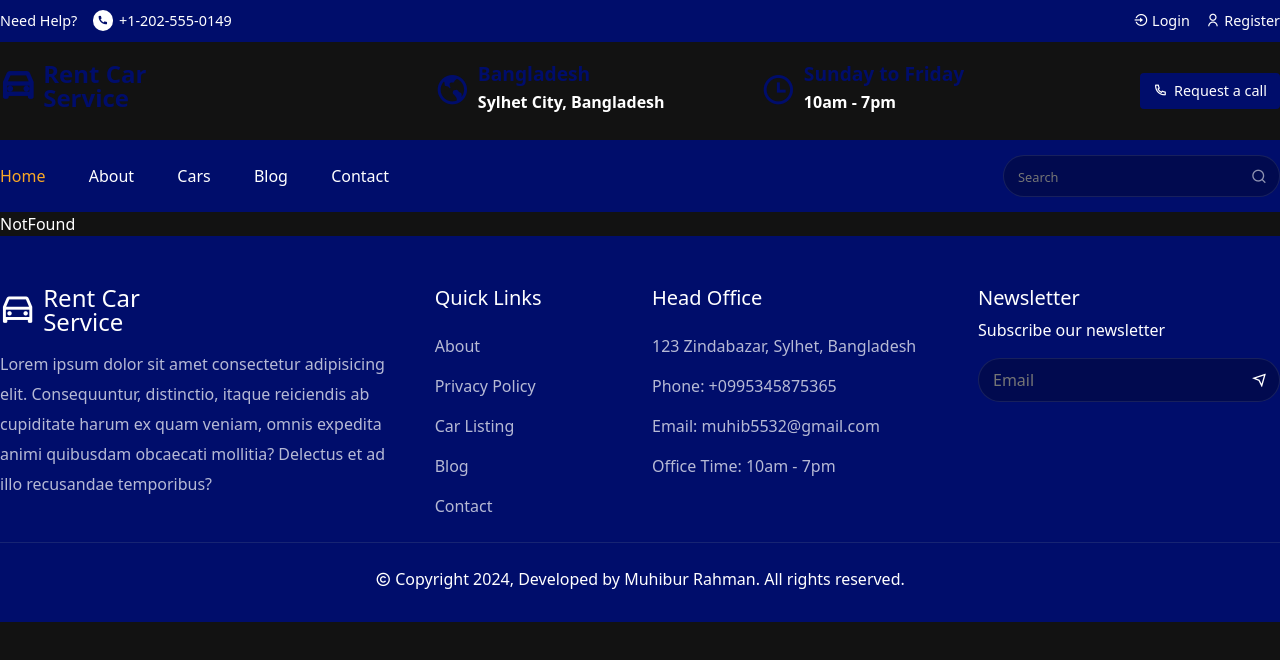
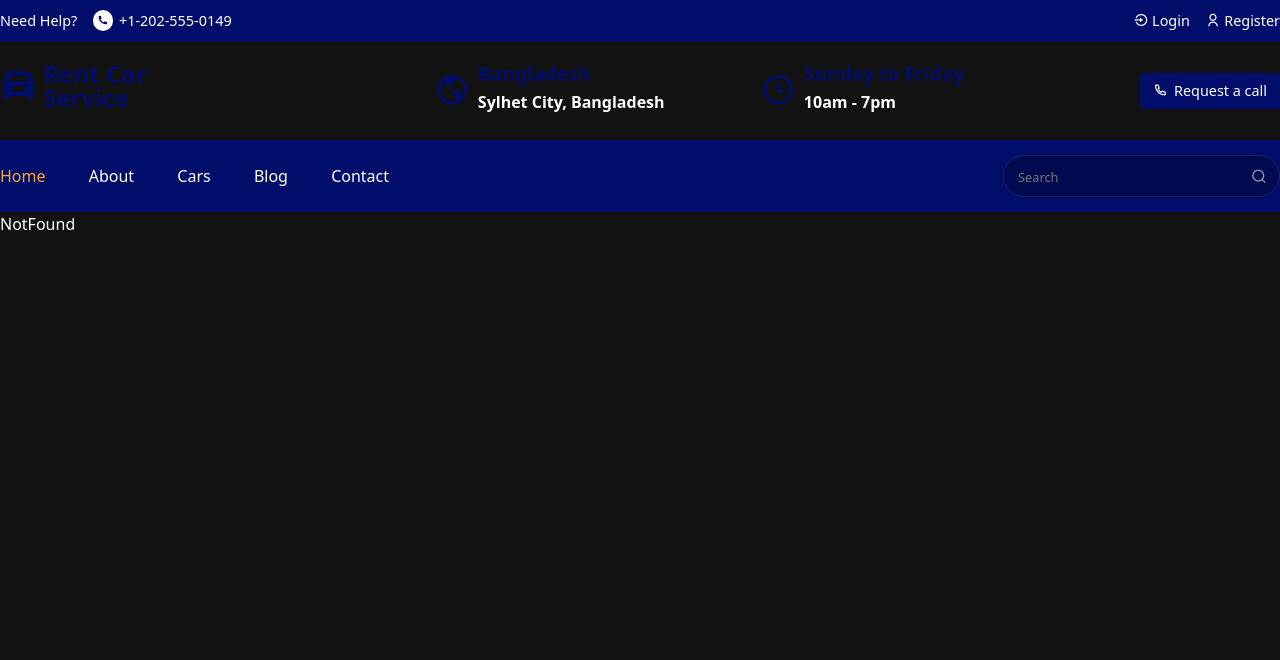
Before and after one commit to anhnn12015/thesis25, a React (Create React App) app in the folder Frontend/: page /home in a window 1280 px wide. Shown: the top 660 px of the page. Built offline with nearby package versions, Linux system fonts and the light colour scheme; the HTML template or start-up script is replaced by a standard one.

Commit message:
Update Layout.jsx

```diff
--- a/Frontend/src/components/Layout/Layout.jsx
+++ b/Frontend/src/components/Layout/Layout.jsx
@@ -1,36 +1,13 @@
-// import React, { Fragment } from 'react';
-// import { useLocation } from 'react-router-dom';
-// import Header from '../Header/Header';
-// import Footer from '../Footer/Footer';
-// import Routers from '../../routers/Routers';
-
-// const Layout = () => {
-//   const location = useLocation();
-//   const isLoginPage = location.pathname === '/login';
-
-//   return (
-//     <Fragment>
-//       {!isLoginPage && <Header />}
-//       <div>
-//         <Routers />
-//       </div>
-//       {!isLoginPage && <Footer />}
-//     </Fragment>
-//   );
-// };
-
-// export default Layout;
 import React, { Fragment } from 'react';
 import { useLocation, Route } from 'react-router-dom';
 import Header from '../Header/Header';
-import Footer from '../Footer/Footer';
 import Routers from '../../routers/Routers';
 
 const Layout = () => {
   const location = useLocation();
 
   // Danh sách các route cần hiển thị Header và Footer
-  const routesWithHeaderFooter = ['/', '/home', '/about'];
+  const routesWithHeaderFooter = ['/', '/home', '/about','/admin/home'];
 
   // Kiểm tra xem route hiện tại có nằm trong danh sách hay không
   const shouldDisplayHeaderFooter = routesWithHeaderFooter.includes(location.pathname);
@@ -41,7 +18,6 @@ const Layout = () => {
       <div>
         <Routers />
       </div>
-      {shouldDisplayHeaderFooter && <Footer />}
     </Fragment>
   );
 };
```
